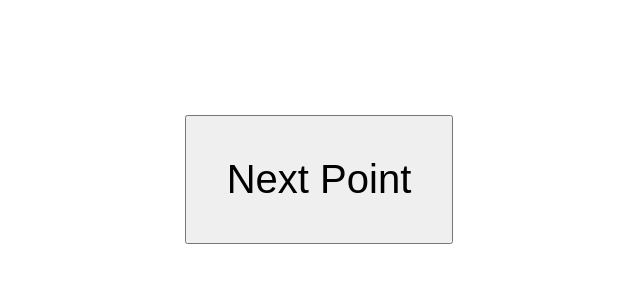
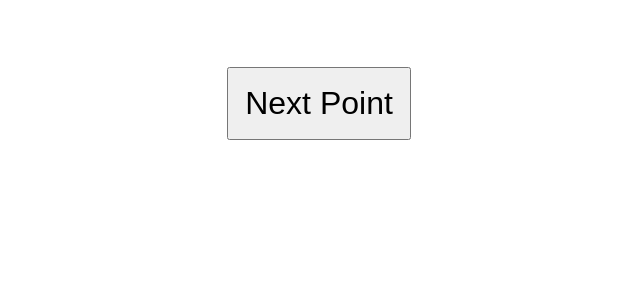
Before and after one commit to ztomasze/run-run, a plain HTML site: page index.html in a window 1280 px wide. Shown: the part 461-744 px from the top of the page, without its empty margins (321-961 px from the left). Drawn offline with Linux system fonts and the light colour scheme.

Commit message:
More tweaks

```diff
--- a/index.html
+++ b/index.html
@@ -7,12 +7,12 @@
       text-align: center;
       font-family: sans-serif;
       font-size: 4vh;
-      max-height: 80vh;
+      max-height: 90vh;
     }
     button {
-      margin: 2em;
-      padding: 1em;
-      font-size: 5vh;
+      font-size: 100%;
+      margin: 1em;
+      padding: 0.5em;
     }
 
     </style>
```
